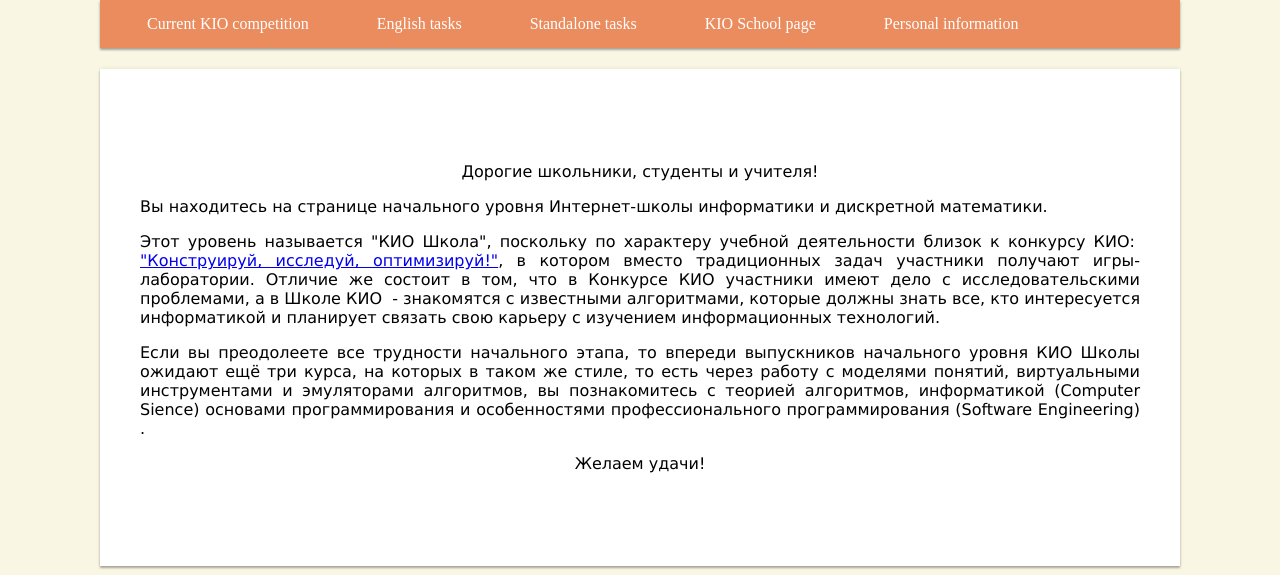
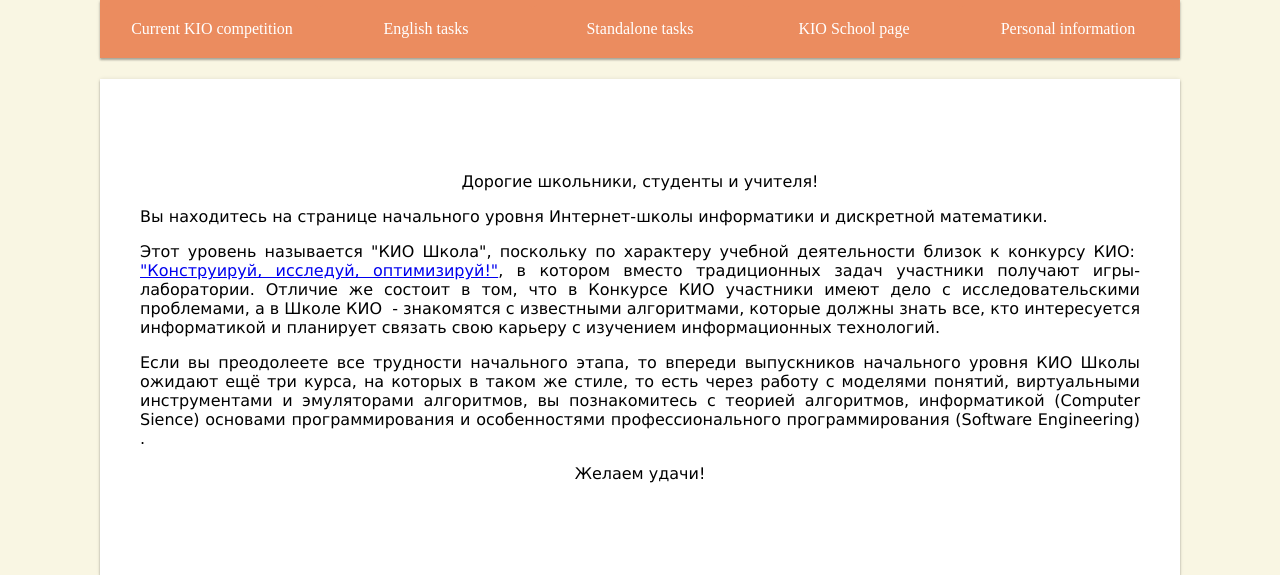
Before and after one commit to bahioganns/flaskProject1, a Flask app: page / in a window 1280 px wide. Shown: the part 95-670 px from the top of the page. Run offline with Flask 2, Linux system fonts and the light colour scheme.

Commit message:
style: Solved buttons design issue in menu_buttons and navigation_bar.

```diff
--- a/templates/base.html
+++ b/templates/base.html
@@ -14,11 +14,12 @@
             }
             .menu_button{
             background-color: #eb8c5f;
+                border-radius: 5px;
             width: 50%;
             border: none;
             color: white;
-            padding: 15px 32px;
-            text-align: justify-all;
+            padding: 15px;
+            text-align: center;
             text-decoration: none;
             display: inline;
             font-size: 16px;
@@ -26,7 +27,9 @@
             .menu_button:hover{
             background-color: #ea5211;
             }
+
             /*TODO: add icons for all buttons*/
+
             .task_button{
             background-color: #114258;
             width: 200px;
@@ -37,9 +40,11 @@
             text-decoration: none;
             font-size: 16px;
             }
+
             .eltech{
             font-weight: 600;
             }
+
             #content_wrapper, #page_wrapper{
             background-color: #FFFFFF;
             -webkit-box-shadow:0 2px 2px rgba(0, 0, 0, 0.3), 0 0 4px rgba(0, 0, 0, 0.1);
@@ -49,15 +54,19 @@
             margin: 0 auto;
             padding:40px;
             }
+
             .navigation_bar{
-            background-color: #eb8c5f;
-            -webkit-box-shadow:0 2px 2px rgba(0, 0, 0, 0.3), 0 0 4px rgba(0, 0, 0, 0.1);
-            -moz-box-shadow:0 2px 2px rgba(0, 0, 0, 0.3), 0 0 4px rgba(0, 0, 0, 0.1);
-            box-shadow:0 2px 2px rgba(0, 0, 0, 0.3), 0 0 4px rgba(0, 0, 0, 0.1);
-            width: 1050px;
-            margin: 0 auto;
-            padding:15px;
+                background-color: #eb8c5f;
+                -webkit-box-shadow:0 2px 2px rgba(0, 0, 0, 0.3), 0 0 4px rgba(0, 0, 0, 0.1);
+                -moz-box-shadow:0 2px 2px rgba(0, 0, 0, 0.3), 0 0 4px rgba(0, 0, 0, 0.1);
+                box-shadow:0 2px 2px rgba(0, 0, 0, 0.3), 0 0 4px rgba(0, 0, 0, 0.1);
+                width: 1070px;
+                margin: 0 auto;
+                padding:5px;
+                justify-content: space-between;
+                display: flex;
             }
+
             #main_menu{
             width: 1088px;
             margin: 0 auto;
```
